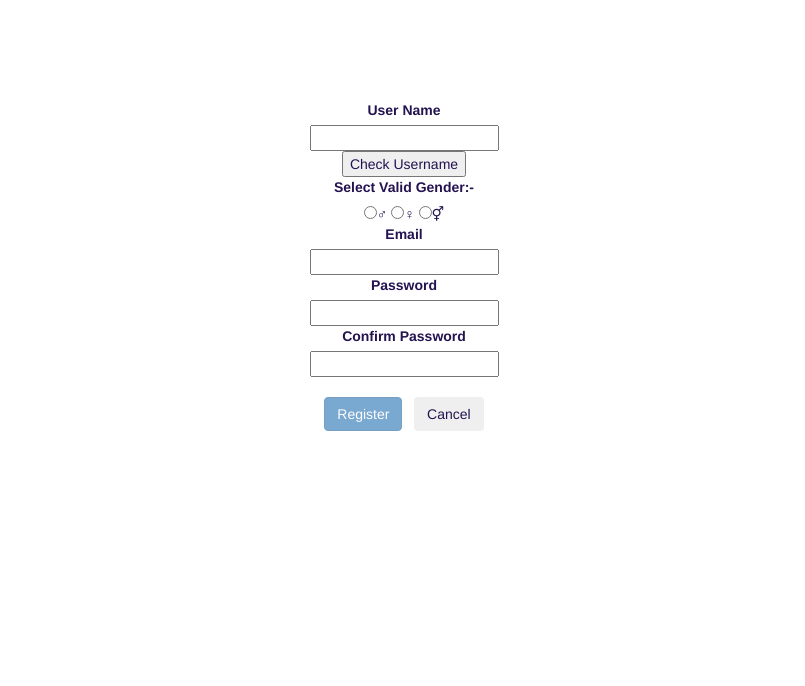
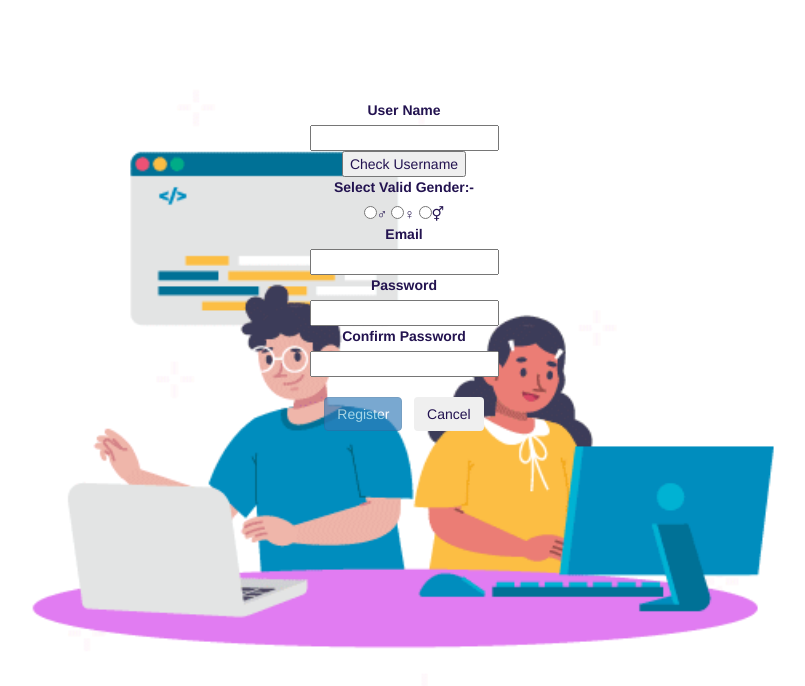
Before and after one commit to OmPrakashMadasi/zognuwebpage, a plain HTML site: page zcontact2.html in a window 1280 px wide. Shown: the whole page, without its empty margins (236-1041 px from the left). Drawn offline with nearby package versions, Linux system fonts and the light colour scheme.

Commit message:
Update zcontact2.html

```diff
--- a/zcontact2.html
+++ b/zcontact2.html
@@ -14,7 +14,7 @@
         body {
             padding: 100px 100px;
             color: rgb(35, 19, 80);
-            background-image: url(programming.gif);
+            background-image: url(programming.gif.gif);
             background-repeat: no-repeat;
             background-size:cover;
         }
```
